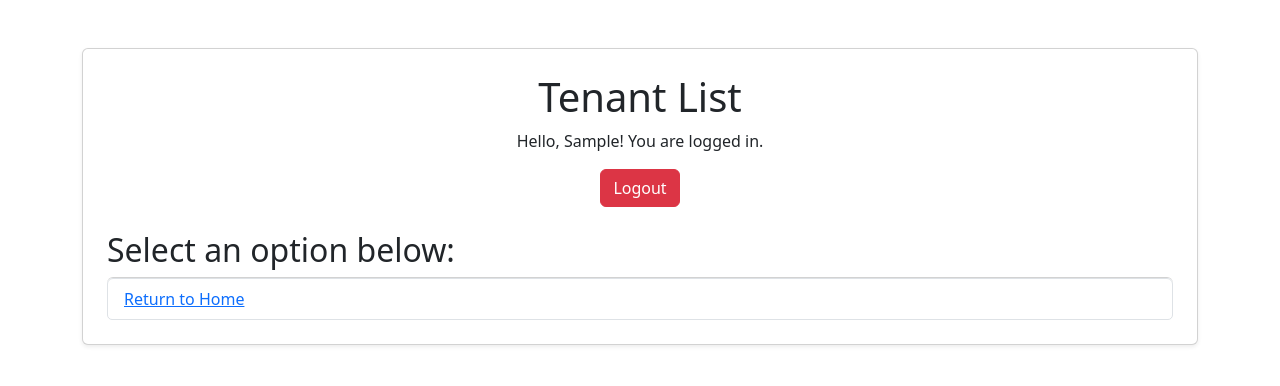
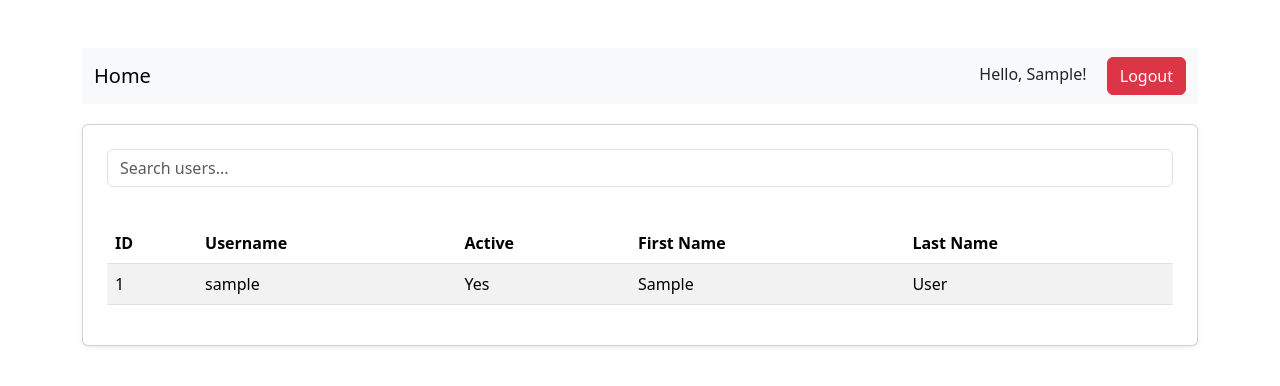
Before and after one commit to alrudniy/T5-f24-analytics, a Flask app: page /tenantlist in a window 1280 px wide. Shown: the top 386 px of the page. Run offline with Flask 3, Linux system fonts and the light colour scheme; a user stored in the database is signed in; tables that the repository leaves empty hold one stand-in row (values such as "Sample post").

Commit message:
added tenantlist page, removed uneeded pages from app.py

```diff
--- a/app.py
+++ b/app.py
@@ -71,26 +71,6 @@ def create_account():
         return redirect(url_for('login'))
     return render_template('create_account.html')
 
-@app.route('/pick_a_path')
-@login_required  # Ensure this route is only accessible to logged-in users
-def pick_a_path():
-    return render_template('pick_a_path.html')
-
-@app.route('/scenario1')
-@login_required
-def scenario1():
-    return render_template('scenario1.html')
-
-@app.route('/scenario2')
-@login_required
-def scenario2():
-    return render_template('scenario2.html')
-
-@app.route('/article1')
-@login_required
-def article1():
-    return render_template('article1.html')
-
 @app.route('/home')
 @login_required
 def home():
@@ -99,7 +79,14 @@ def home():
 @app.route('/tenantlist')
 @login_required
 def tenantlist():
-    return render_template('tenantlist.html')
+    users = db_session.query(User).all()
+    ##print(users)
+    return render_template('tenantlist.html', users=users)
+
+@app.route('/propertylist')
+@login_required
+def propertylist():
+    return render_template('propertylist.html')
 
 @app.route('/logout')
 @login_required
--- a/templates/home.html
+++ b/templates/home.html
@@ -24,10 +24,8 @@
 
         <h2 class="mt-4">Select an option below:</h2>
         <ul class="list-group">
-            <li class="list-group-item"><a href="{{ url_for('scenario1') }}">Scenario 1</a></li>
-            <li class="list-group-item"><a href="{{ url_for('scenario2') }}">Scenario 2</a></li>
-            <li class="list-group-item"><a href="{{ url_for('article1') }}">Article 1</a></li>
             <li class="list-group-item"><a href="{{ url_for('tenantlist') }}">Tenant List</a></li>
+            <li class="list-group-item"><a href="{{ url_for('propertylist') }}">Property List</a></li>
         </ul>
     </div>
 </body>
--- a/templates/tenantlist.html
+++ b/templates/tenantlist.html
@@ -7,25 +7,89 @@
     <link href="https://cdn.jsdelivr.net/npm/bootstrap@5.3.0-alpha1/dist/css/bootstrap.min.css" rel="stylesheet">
 </head>
 <body class="container mt-5">
+
+    <!-- Navigation Bar -->
+    <nav class="navbar navbar-expand-lg navbar-light bg-light">
+        <div class="container-fluid">
+            <a class="navbar-brand" href="{{ url_for('home') }}">Home</a>
+
+            <div class="d-flex ms-auto">
+                {% if current_user.is_authenticated %}
+                    <div class="text-nowrap">
+                        <span class="me-3">Hello, {{ current_user.firstname }}!</span>
+                        <a href="{{ url_for('logout') }}" class="btn btn-danger">Logout</a>
+                    </div>
+                {% else %}
+                    <a href="{{ url_for('login') }}" class="btn btn-primary">Login</a>
+                {% endif %}
+            </div>
+        </div>
+    </nav>
+
     <div class="card p-4 shadow-sm">
-        <h1 class="text-center">Tenant List</h1>
 
-        {% if current_user.is_authenticated %}
-            <p class="text-center">Hello, {{ current_user.firstname }}! You are logged in.</p>
-            <div class="text-center">
-                <a href="{{ url_for('logout') }}" class="btn btn-danger">Logout</a>
-            </div>
-        {% else %}
-            <p class="text-center">You are not logged in.</p>
-            <div class="text-center">
-                <a href="{{ url_for('login') }}" class="btn btn-primary">Login</a>
-            </div>
-        {% endif %}
+        <!-- Search Bar -->
+        <input type="text" id="search" class="form-control mb-3" placeholder="Search users...">
 
-        <h2 class="mt-4">Select an option below:</h2>
-        <ul class="list-group">
-            <li class="list-group-item"><a href="{{ url_for('home') }}">Return to Home</a></li>
-        </ul>
+        <div class="scrollable-table">
+
+            <!-- User Table -->
+            <table class="table table-striped">
+                <thead>
+                    <tr>
+                        <th>ID</th>
+                        <th>Username</th>
+                        <th>Active</th>
+                        <th>First Name</th>
+                        <th>Last Name</th>
+                    </tr>
+                </thead>
+                <tbody id="userTable">
+                    {% for user in users %}
+                    <tr>
+                        <td>{{ user.id }}</td>
+                        <td>{{ user.username }}</td>
+                        <td>{{ 'Yes' if user.active else 'No' }}</td>
+                        <td>{{ user.firstname }}</td>
+                        <td>{{ user.lastname }}</td>
+                    </tr>
+                    {% endfor %}
+                </tbody>
+            </table>
+        </div>
+
+    <script>
+        document.getElementById('search').addEventListener('keyup', function() {
+            const searchValue = this.value.toLowerCase();
+            const rows = document.querySelectorAll('#userTable tr');
+
+            rows.forEach(row => {
+                const username = row.cells[1].textContent.toLowerCase(); // Accessing username column
+                const firstname = row.cells[3].textContent.toLowerCase(); // Accessing first name column
+                const lastname = row.cells[4].textContent.toLowerCase(); // Accessing last name column
+
+                if (username.includes(searchValue) || firstname.includes(searchValue) || lastname.includes(searchValue)) {
+                    row.style.display = ''; // Show the row
+                } else {
+                    row.style.display = 'none'; // Hide the row
+                }
+            });
+        });
+    </script>
+
+    <style>
+        .scrollable-table {
+            max-height: 500px; /* Adjust height as needed */
+            overflow-y: auto;
+            margin-top: 20px; /* Add some space above the table */
+        }
+        .navbar {
+            margin-bottom: 20px;
+        }
+    </style>
+
+    <script src="https://cdn.jsdelivr.net/npm/bootstrap@5.3.0-alpha1/dist/js/bootstrap.bundle.min.js"></script>
+
     </div>
 </body>
 </html>
```
Also changed, not shown: templates/article1.html (deleted, +0 -15 lines), templates/propertylist.html (added, +35 -0 lines), templates/scenario1.html (deleted, +0 -15 lines), templates/scenario2.html (deleted, +0 -15 lines).
